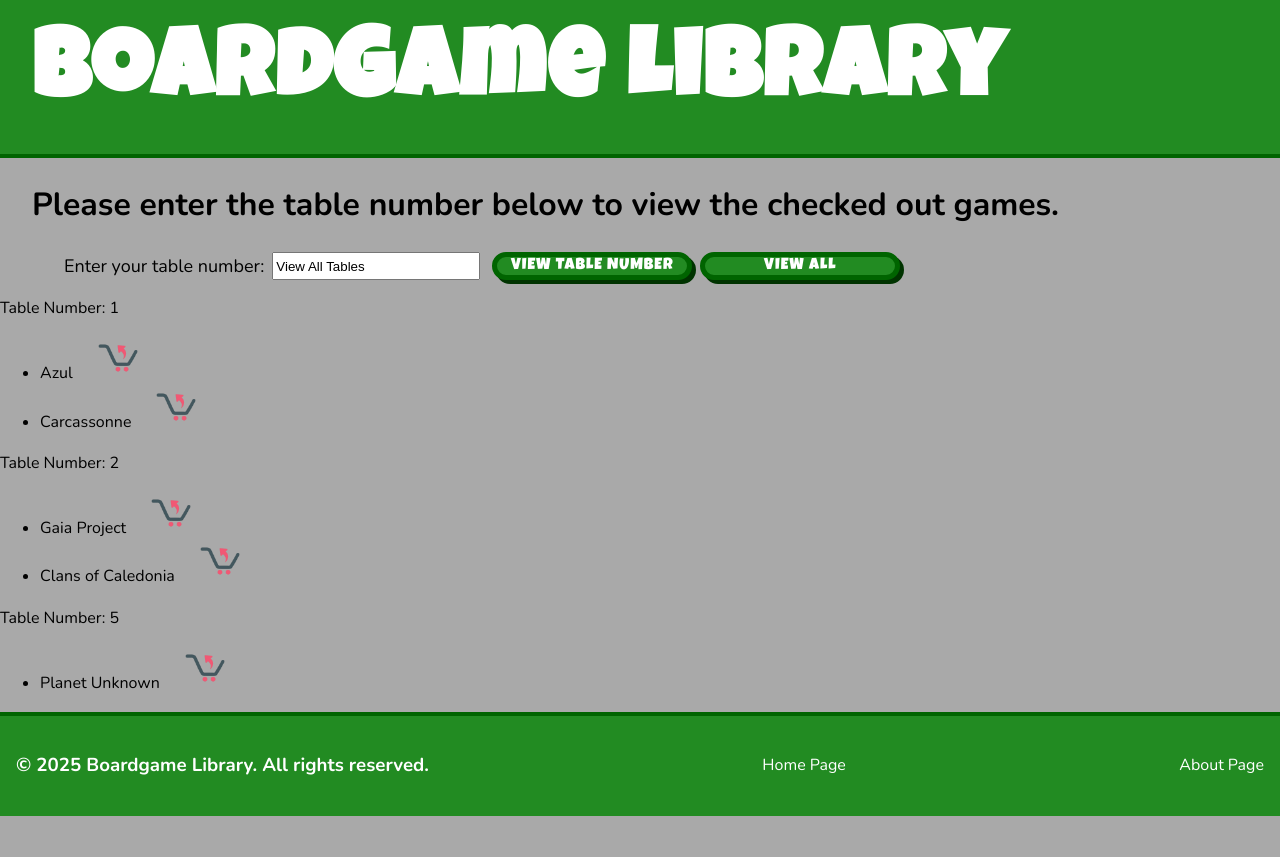
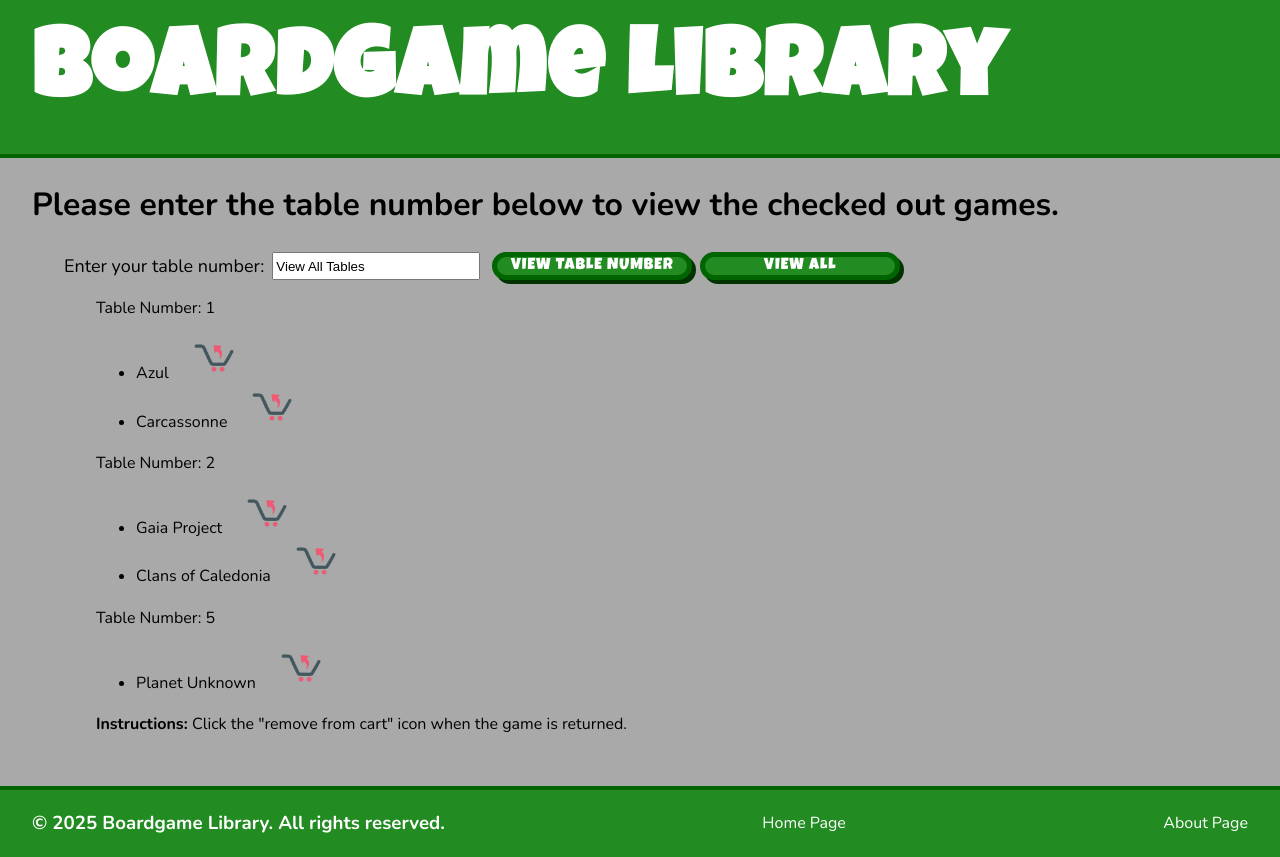
Before and after one commit to cdbroyles/Boardgame-Library-Full-Stack-Project, a React (Vite) app in the folder Boardgame-Library/: page /ViewCheckout in a window 1280 px wide. Both pictures are taken after typing "Sample" into the empty fields and a click on the button "VIEW ALL". Before the commit the page ends 816 px from the top, so only its background shows below. Built offline with nearby package versions, Linux system fonts and the light colour scheme.

Commit message:
final version of MVP

```diff
--- a/Boardgame-Library/src/App.css
+++ b/Boardgame-Library/src/App.css
@@ -2,6 +2,10 @@
   min-height: 100vh;
   display: flex;
   flex-direction: column;
+}
+
+main {
+  flex: 1;
 }
 
 header {
@@ -26,7 +30,7 @@ header h1 {
   cursor: pointer;
 }
 
-.library-page-header {
+.library-page-text {
   margin-left: 2.5rem;
 }
 
@@ -40,16 +44,21 @@ header h1 {
   font-family: 'Nunito', sans-serif;
 }
 
+.checkout-list {
+  padding-left: 6rem;
+}
+
 footer {
   background-color: forestgreen;
   color: white;
   text-align: left;
-  padding: 1rem;
+  padding: 0rem 2rem 0rem 2rem;
   font-family: 'Nunito', sans-serif;
   border-top: 4px solid darkgreen;
   display: flex;
   justify-content: space-between;
   align-items: center;
+  margin-top: 2rem;
 }
 
 .footer-link {
--- a/Boardgame-Library/src/components/ListOfCheckedOutItems.jsx
+++ b/Boardgame-Library/src/components/ListOfCheckedOutItems.jsx
@@ -7,11 +7,7 @@ let ListOfCheckedOutItems = (prop) => {
 
     //updateList was created to cause a rerender.  This will switch update list back to false whenever it is called so a future rerender could happen again.
     useEffect(() => {
-        if (updateList) {
-            setTimeout(() => {
-                setUpdateList(false);
-            }, 50);
-        }
+        setUpdateList(false);
     }, [updateList]);
 
     //Check in function needed b/c cannot alter a prop value within a component.
@@ -41,17 +37,17 @@ let ListOfCheckedOutItems = (prop) => {
         setUpdateList(true);
     }
 
-    //returns a list of checked out items by table number with a checkin option.
+    //returns a message if 'View All Tables' is clicked and there are no currently checked out items.
     if (prop.tableNumber === 'View All Tables' && prop.checkedOutItems.length === 0) {
         return (
-            <p>There are currently no items checked out.</p>
+            <p className="checkout-list">There are currently no items checked out.</p>
         );
     }
 
-    //returns a list of all checked out items organized by table number.
+    //returns a list of all checked out items grouped by table number.
     if (prop.tableNumber === 'View All Tables') {
         return (
-            <>
+            <div className="checkout-list">
                 {prop.checkedOutItems.map((table, index) => (
                     <div key={index}>
                         <p>Table Number: {table.tableNumber}</p>
@@ -65,13 +61,14 @@ let ListOfCheckedOutItems = (prop) => {
                         </ul>
                     </div>
                 ))}
-            </>
+                <p><strong>Instructions: </strong>Click the "remove from cart" icon when the game is returned.</p>
+            </div>
         );
     } else {
 
         //returns a list of checked out items from a specific table number.
         return (
-            <>
+            <div className="checkout-list">
                 <p>Table Number: {prop.tableNumber}</p>
                 <ul>
                     {prop.games.map((game, index) => (
@@ -81,7 +78,8 @@ let ListOfCheckedOutItems = (prop) => {
                         </li>
                     ))}
                 </ul>
-            </>
+                <p><strong>Instructions: </strong>Click the "remove from cart" icon when the game is returned.</p>
+            </div>
         );
     }
 
--- a/Boardgame-Library/src/pages/About.jsx
+++ b/Boardgame-Library/src/pages/About.jsx
@@ -5,6 +5,7 @@ const About = () => {
     return (
         <div className="fill-page">
             <Header />
+            <main>
                 <h1 className="info-page-header">About:</h1>
                 <p className="info-page-body">
                     This web based application is designed to be an inventory management system for a business, such as Pieces, that has a boardgame library in which customers can check in and check out games.
@@ -12,6 +13,7 @@ const About = () => {
                     This will also allow the business to track who has their games.
                     The inventory list is autopopulated by using the Board Game Geek API, and calling a user's collection.
                 </p>
+            </main>
             <Footer />
         </div>
 
--- a/Boardgame-Library/src/pages/GameLibrary.jsx
+++ b/Boardgame-Library/src/pages/GameLibrary.jsx
@@ -51,7 +51,9 @@ const GameLibrary = () => {
     return (
         <div className="fill-page">
             <Header />
-            <h1 className="library-page-header">Game Library Page</h1>
+            <main>
+                <h1 className="library-page-text">Game Library Page</h1>
+                <p className="library-page-text"><strong>Instructions: </strong>Click the "add to cart" icon to check out an available game to a specific table.  Click the "remove from cart" icon when the game is returned.</p>
                 <div className="body-content">
                     {isLoading ?
                         (<p>The collection content is loading.  Please wait.</p>) :
@@ -60,6 +62,7 @@ const GameLibrary = () => {
                         ))
                     )}
                 </div>
+            </main>
             <Footer />
         </div>
     )
--- a/Boardgame-Library/src/pages/HomePage.jsx
+++ b/Boardgame-Library/src/pages/HomePage.jsx
@@ -3,14 +3,14 @@ import Header from "../components/CommonHeader";
 import ViewCheckedOutItemsButton from "../components/ViewCheckedOutItemsButton";
 import ViewGameLibraryButton from "../components/ViewGameLibraryButton";
 
-let HomePage = () => {
+const HomePage = () => {
     return(
         <div className="fill-page">
             <Header />
-            <div id="flexbox-home" className="body-content">
+            <main id="flexbox-home" className="body-content">
                 <ViewCheckedOutItemsButton />
                 <ViewGameLibraryButton />
-            </div>
+            </main>
             <Footer />
         </div>
     )
--- a/Boardgame-Library/src/pages/ViewCheckedOutItems.jsx
+++ b/Boardgame-Library/src/pages/ViewCheckedOutItems.jsx
@@ -10,16 +10,16 @@ const ViewCheckedOutItems = () => {
     const [liveTableNumbers, setLiveTableNumbers] = useState([]);
     const [tableNumberInventory, setTableNumberInventory] = useState([]);
 
- //This defines which tables currently have at least one game checked out
+    //This defines which tables currently have at least one game checked out
     useEffect(() => {
         const activeTables = checkedOutItems.map(table => table.tableNumber);
         setLiveTableNumbers(activeTables);
-    }, []);
+    }, [tableNumberInventory, tableNumber]);
 
+    //Gets the list of checked out items of a specific table.
     const tableNumberFormSubmission = (event) => {
         event.preventDefault();
-        if (tableNumber === 'View All Tables') {
-        } else {
+        if (tableNumber !== 'View All Tables') {
             setTableNumberInventory(checkedOutItems.filter(table => tableNumber == table.tableNumber));
         }
         setIsSubmitted(true);
@@ -28,7 +28,7 @@ const ViewCheckedOutItems = () => {
     return (
         <div className="fill-page">
             <Header />
-            <div>
+            <main>
                 <h1 className="info-page-header">
                     Please enter the table number below to view the checked out games.
                 </h1>
@@ -78,12 +78,14 @@ const ViewCheckedOutItems = () => {
                         tableNumber={Number(tableNumber)}
                         games={tableNumberInventory[0].games}
                     />
+                ) : isSubmitted && tableNumber !== 'View All Tables' && isNaN(tableNumber) ? (
+                    <p className="checkout-list">Please enter a numeric value.</p>
                 ) : isSubmitted ? (
-                    <p>Please enter an active table number.</p>
+                    <p className="checkout-list">Please enter an active table number.</p>
                 ) : (
-                    <p></p>
+                    <></>
                 )}
-            </div>
+            </main>
             <Footer />
         </div>
     );
```
Lines whose indentation alone changed are shown as unchanged.
